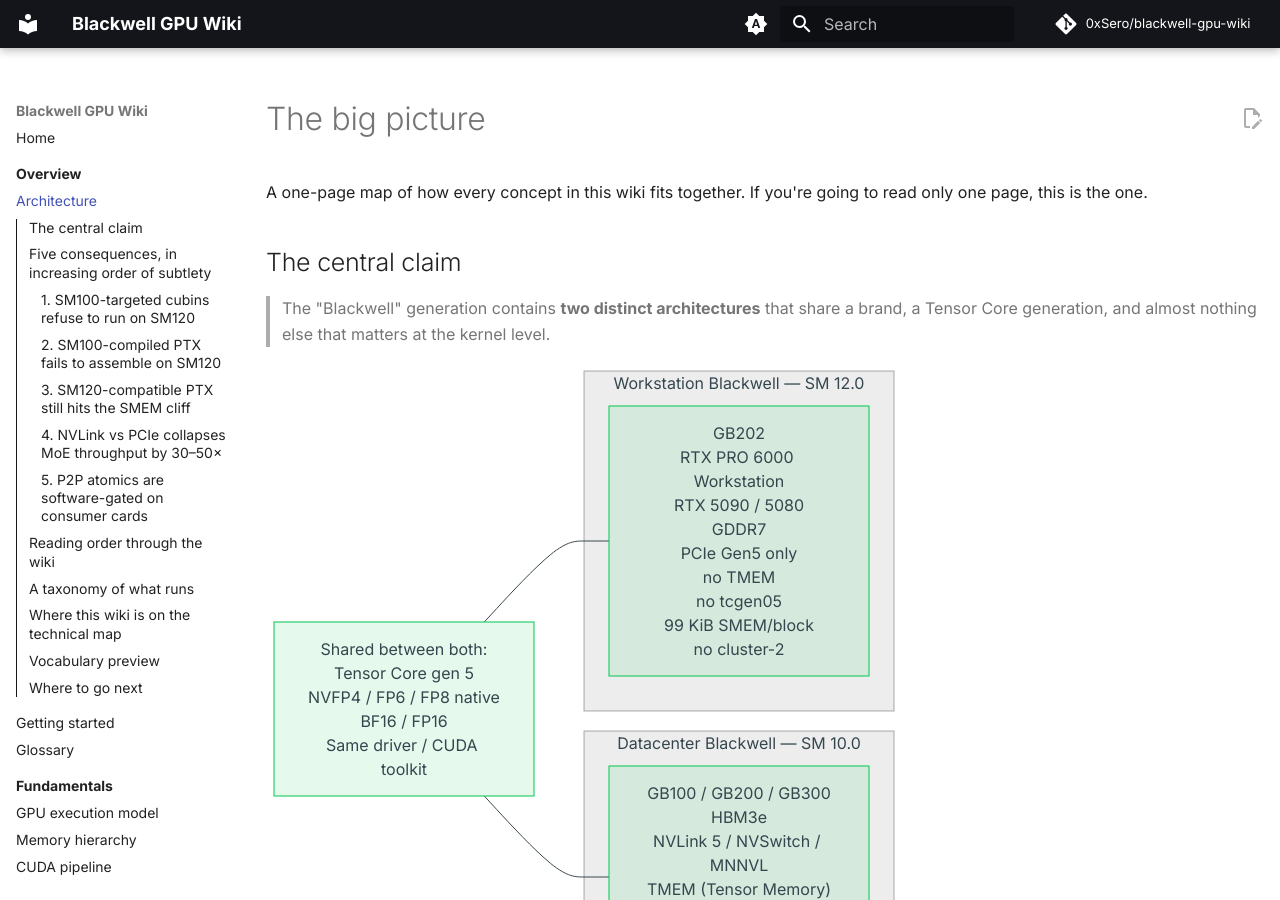
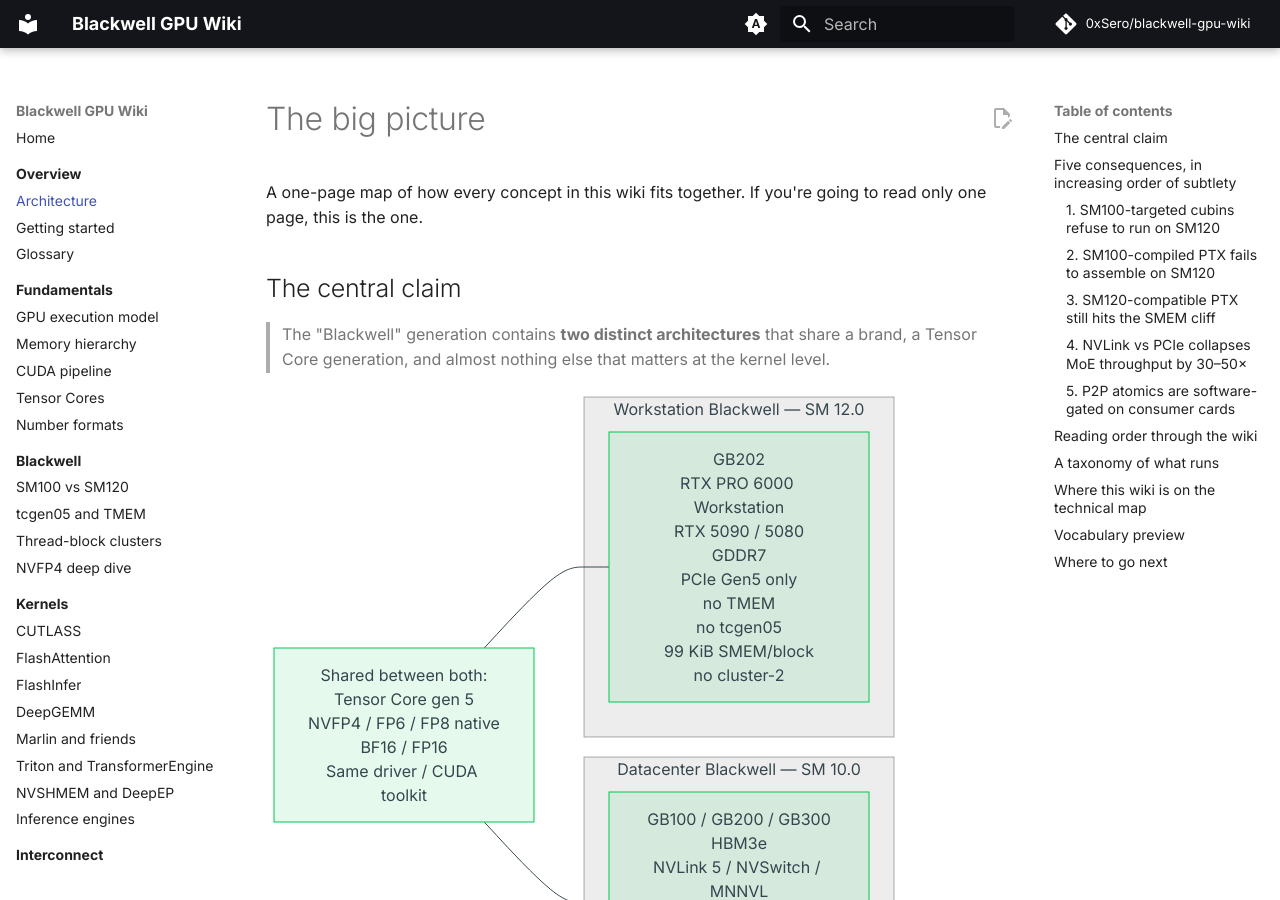
Before and after one commit to 0xSero/blackwell-gpu-wiki, an MkDocs documentation site: the page built from docs/overview/architecture.md, in a window 1280 px wide and 900 px high. Built offline with MkDocs 1.6.1 and Material for MkDocs 9.7.7, drawn with Linux system fonts in a browser that asks for light colours; comment, search, counter and statistics services are not loaded.

Commit message:
Drop experimental nav features; fix canonical site_url

```diff
--- a/mkdocs.yml
+++ b/mkdocs.yml
@@ -1,6 +1,6 @@
 site_name: Blackwell GPU Wiki
 site_description: SM100 vs SM120, NVFP4, tcgen05, MoE inference on consumer Blackwell — a standalone educational reference.
-site_url: https://blackwell-gpu-wiki.pages.dev/
+site_url: https://0xsero.github.io/blackwell-gpu-wiki/
 repo_url: https://github.com/0xSero/blackwell-gpu-wiki
 repo_name: 0xSero/blackwell-gpu-wiki
 edit_uri: edit/main/docs/
@@ -35,9 +35,6 @@
     - navigation.indexes
     - navigation.top
     - navigation.tracking
-    - navigation.instant
-    - navigation.instant.progress
-    - toc.integrate
     - toc.follow
     - search.suggest
     - search.highlight
@@ -78,6 +75,10 @@
 
 plugins:
   - search
+
+# Material's built-in Mermaid integration
+# (the superfences custom_fence above routes mermaid blocks to this)
+
 
 extra:
   social:
```
